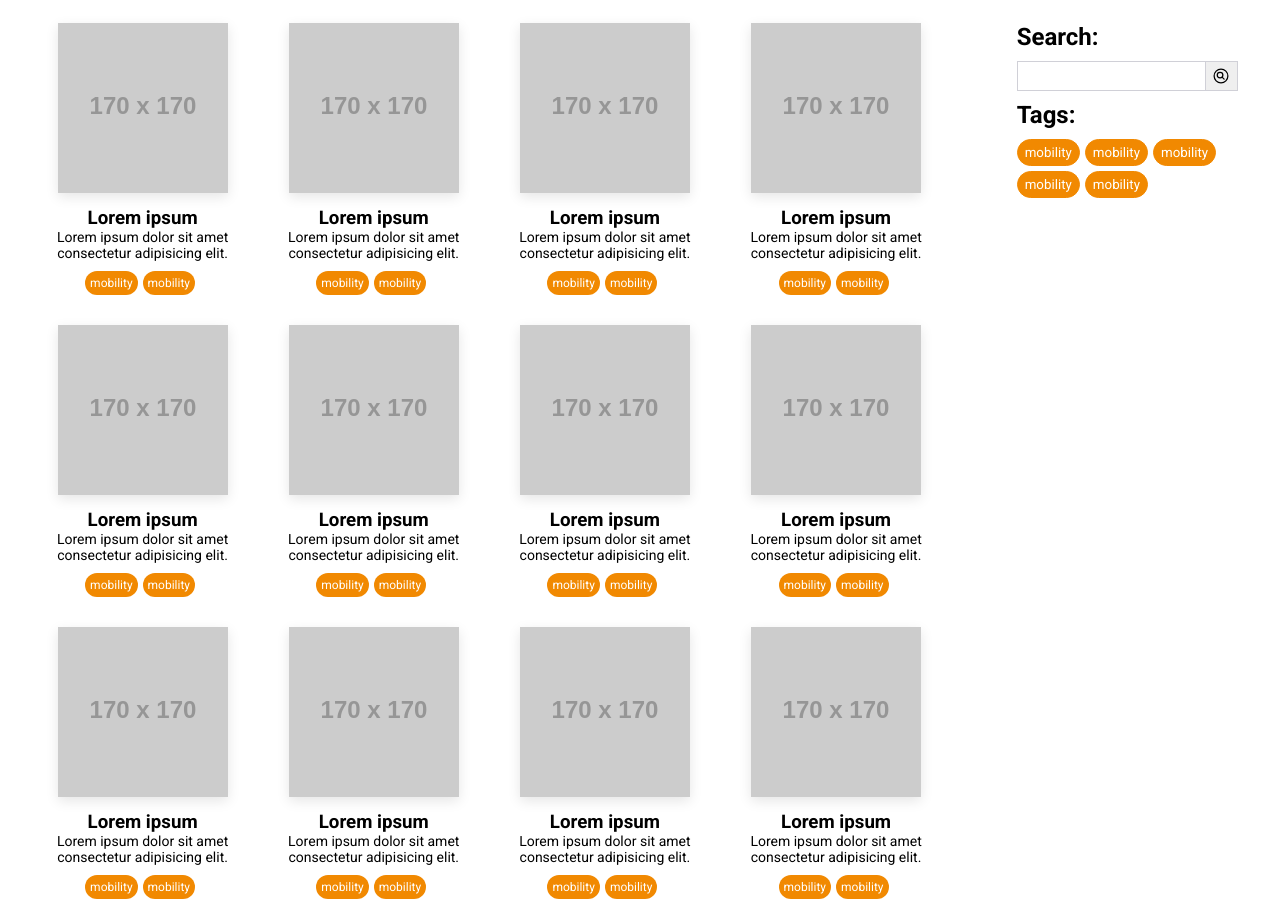
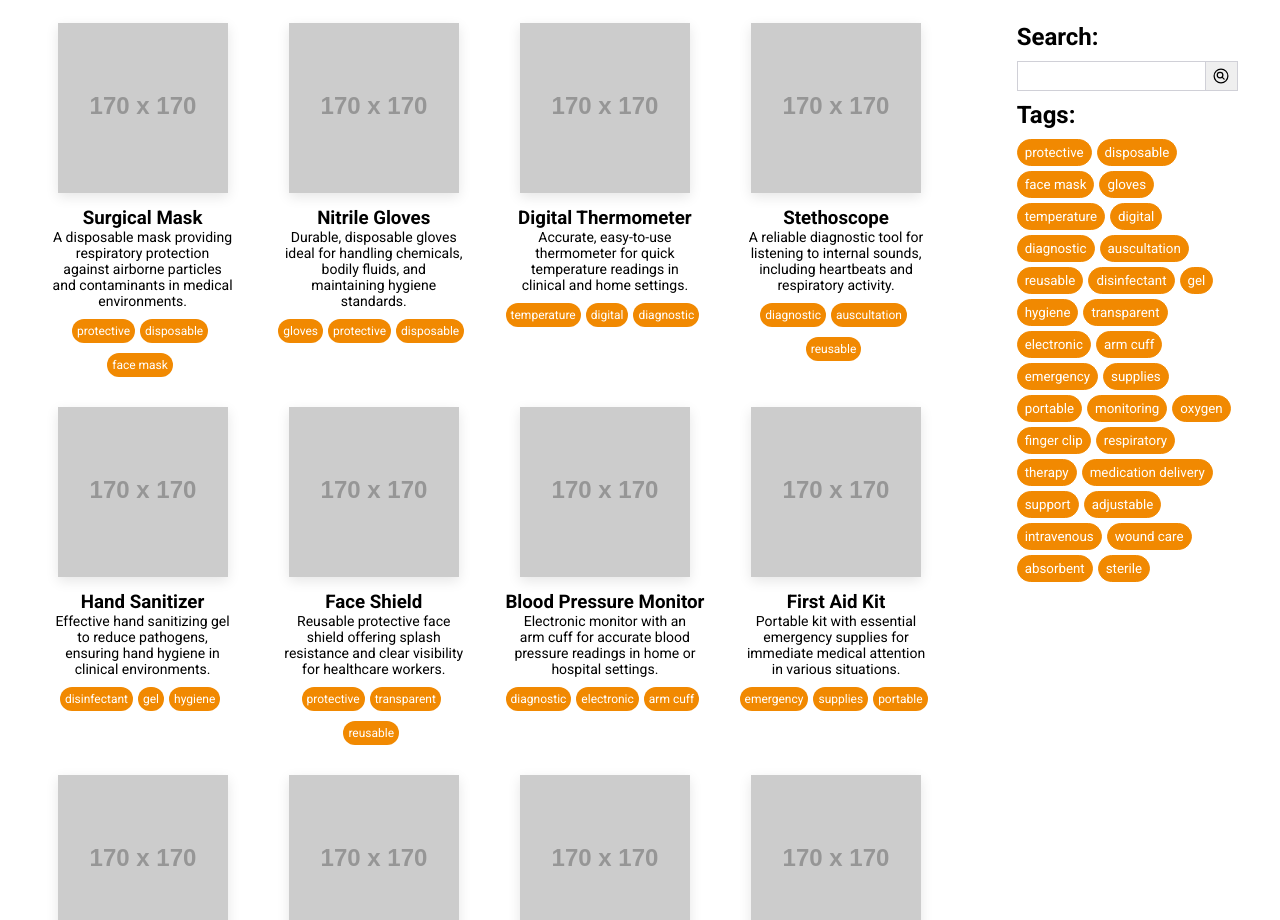
Before and after one commit to MKashanButt/squad-medical-supplies, a Next.js app: page /products in a window 1280 px wide. Shown: the part 1880-2800 px from the top of the page. Built offline with nearby package versions, Linux system fonts and the light colour scheme.

Commit message:
added following features - Product Data - Search Filter - Tag Filter

```diff
--- a/src/app/products/page.tsx
+++ b/src/app/products/page.tsx
@@ -1,3 +1,5 @@
+"use client"
+import { useState } from "react";
 import styles from "@/assets/css/Products.module.css"
 import Image from "next/image"
 
@@ -8,8 +10,105 @@ import "swiper/css/navigation";
 
 import HeroImage from "@/assets/images/doctor-group.png"
 import quotes from "@/assets/images/quotes.png"
+import Link from "next/link";
 
 export default function Products() {
+    const [searchTerm, setSearchTerm] = useState("");
+
+    const products = [
+        {
+            "id": "1",
+            "image": "https://placehold.co/170",
+            "name": "Surgical Mask",
+            "description": "A disposable mask providing respiratory protection against airborne particles and contaminants in medical environments.",
+            "tags": "protective, disposable, face mask"
+        },
+        {
+            "id": "2",
+            "image": "https://placehold.co/170",
+            "name": "Nitrile Gloves",
+            "description": "Durable, disposable gloves ideal for handling chemicals, bodily fluids, and maintaining hygiene standards.",
+            "tags": "gloves, protective, disposable"
+        },
+        {
+            "id": "3",
+            "image": "https://placehold.co/170",
+            "name": "Digital Thermometer",
+            "description": "Accurate, easy-to-use thermometer for quick temperature readings in clinical and home settings.",
+            "tags": "temperature, digital, diagnostic"
+        },
+        {
+            "id": "4",
+            "image": "https://placehold.co/170",
+            "name": "Stethoscope",
+            "description": "A reliable diagnostic tool for listening to internal sounds, including heartbeats and respiratory activity.",
+            "tags": "diagnostic, auscultation, reusable"
+        },
+        {
+            "id": "5",
+            "image": "https://placehold.co/170",
+            "name": "Hand Sanitizer",
+            "description": "Effective hand sanitizing gel to reduce pathogens, ensuring hand hygiene in clinical environments.",
+            "tags": "disinfectant, gel, hygiene"
+        },
+        {
+            "id": "6",
+            "image": "https://placehold.co/170",
+            "name": "Face Shield",
+            "description": "Reusable protective face shield offering splash resistance and clear visibility for healthcare workers.",
+            "tags": "protective, transparent, reusable"
+        },
+        {
+            "id": "7",
+            "image": "https://placehold.co/170",
+            "name": "Blood Pressure Monitor",
+            "description": "Electronic monitor with an arm cuff for accurate blood pressure readings in home or hospital settings.",
+            "tags": "diagnostic, electronic, arm cuff"
+        },
+        {
+            "id": "8",
+            "image": "https://placehold.co/170",
+            "name": "First Aid Kit",
+            "description": "Portable kit with essential emergency supplies for immediate medical attention in various situations.",
+            "tags": "emergency, supplies, portable"
+        },
+        {
+            "id": "9",
+            "image": "https://placehold.co/170",
+            "name": "Pulse Oximeter",
+            "description": "Finger clip device to measure oxygen saturation levels and pulse rate with high accuracy.",
+            "tags": "monitoring, oxygen, finger clip"
+        },
+        {
+            "id": "10",
+            "image": "https://placehold.co/170",
+            "name": "Nebulizer",
+            "description": "Efficient device for respiratory therapy, delivering medication directly to the lungs through a mist.",
+            "tags": "respiratory, therapy, medication delivery"
+        },
+        {
+            "id": "11",
+            "image": "https://placehold.co/170",
+            "name": "IV Drip Stand",
+            "description": "Adjustable support stand for intravenous fluids, designed to be stable and portable.",
+            "tags": "support, adjustable, intravenous"
+        },
+        {
+            "id": "12",
+            "image": "https://placehold.co/170",
+            "name": "Sterile Gauze Pads",
+            "description": "Absorbent, sterile gauze for wound care, minimizing infection risk while dressing wounds.",
+            "tags": "wound care, absorbent, sterile"
+        }
+    ]
+
+    const filteredProducts = products.filter(product =>
+        product.name.toLowerCase().includes(searchTerm.toLowerCase()) ||
+        product.tags.toLowerCase().includes(searchTerm.toLowerCase())
+    );
+
+    const uniqueTags = Array.from(new Set(products.flatMap(product => product.tags.split(",").map(tag => tag.trim()))));
+
     return (
         <main>
             <section className={styles.hero}>
@@ -20,13 +119,21 @@ export default function Products() {
                 <Image src={HeroImage} alt="group of doctors" />
             </section>
             <form action="" className={styles.searchForm}>
-                <input type="search" name="productSearch" id="productSearch" />
-                <button>
+                <input
+                    type="search"
+                    name="productSearch"
+                    id="productSearch"
+                    value={searchTerm}
+                    onChange={(e) => setSearchTerm(e.target.value)}
+                />
+                <button type="button">
+                    <Link href="#products">
                         <svg xmlns="http://www.w3.org/2000/svg" className={styles.icon} viewBox="0 0 512 512">
                             <path d="M256 80a176 176 0 10176 176A176 176 0 00256 80z" fill="none" stroke="currentColor" stroke-miterlimit="10" stroke-width="32" />
                             <path d="M232 160a72 72 0 1072 72 72 72 0 00-72-72z" fill="none" stroke="currentColor" stroke-miterlimit="10" stroke-width="32" />
                             <path fill="none" stroke="currentColor" stroke-linecap="round" stroke-miterlimit="10" stroke-width="32" d="M283.64 283.64L336 336" />
                         </svg>
+                    </Link>
                 </button>
             </form>
             <section className={styles.promotion}>
@@ -102,85 +209,29 @@ export default function Products() {
                 </div>
             </section>
             <section className={styles.products}>
-                <div className={styles.stage}>
-                    <div className={styles.item}>
-                        <Image src="https://placehold.co/170" alt="" width="170" height="170" />
-                        <h3>Lorem ipsum</h3>
-                        <p>Lorem ipsum dolor sit amet consectetur adipisicing elit.</p>
-                        <span>mobility</span><span>mobility</span>
+                <div className={styles.stage} id="products">
+                    {filteredProducts.map(product => (
+                        <div className={styles.item} key={product.id}>
+                            <Image src={product.image + "?text=" + product.name} alt="" width="170" height="170" />
+                            <h3>{product.name}</h3>
+                            <p>{product.description}</p>
+                            {product.tags.split(",").map(tag => (
+                                <span>{tag}</span>
+                            ))}
                         </div>
-                    <div className={styles.item}>
-                        <Image src="https://placehold.co/170" alt="" width="170" height="170" />
-                        <h3>Lorem ipsum</h3>
-                        <p>Lorem ipsum dolor sit amet consectetur adipisicing elit.</p>
-                        <span>mobility</span><span>mobility</span>
-                    </div>
-                    <div className={styles.item}>
-                        <Image src="https://placehold.co/170" alt="" width="170" height="170" />
-                        <h3>Lorem ipsum</h3>
-                        <p>Lorem ipsum dolor sit amet consectetur adipisicing elit.</p>
-                        <span>mobility</span><span>mobility</span>
-                    </div>
-                    <div className={styles.item}>
-                        <Image src="https://placehold.co/170" alt="" width="170" height="170" />
-                        <h3>Lorem ipsum</h3>
-                        <p>Lorem ipsum dolor sit amet consectetur adipisicing elit.</p>
-                        <span>mobility</span><span>mobility</span>
-                    </div>
-                    <div className={styles.item}>
-                        <Image src="https://placehold.co/170" alt="" width="170" height="170" />
-                        <h3>Lorem ipsum</h3>
-                        <p>Lorem ipsum dolor sit amet consectetur adipisicing elit.</p>
-                        <span>mobility</span><span>mobility</span>
-                    </div>
-                    <div className={styles.item}>
-                        <Image src="https://placehold.co/170" alt="" width="170" height="170" />
-                        <h3>Lorem ipsum</h3>
-                        <p>Lorem ipsum dolor sit amet consectetur adipisicing elit.</p>
-                        <span>mobility</span><span>mobility</span>
-                    </div>
-                    <div className={styles.item}>
-                        <Image src="https://placehold.co/170" alt="" width="170" height="170" />
-                        <h3>Lorem ipsum</h3>
-                        <p>Lorem ipsum dolor sit amet consectetur adipisicing elit.</p>
-                        <span>mobility</span><span>mobility</span>
-                    </div>
-                    <div className={styles.item}>
-                        <Image src="https://placehold.co/170" alt="" width="170" height="170" />
-                        <h3>Lorem ipsum</h3>
-                        <p>Lorem ipsum dolor sit amet consectetur adipisicing elit.</p>
-                        <span>mobility</span><span>mobility</span>
-                    </div>
-                    <div className={styles.item}>
-                        <Image src="https://placehold.co/170" alt="" width="170" height="170" />
-                        <h3>Lorem ipsum</h3>
-                        <p>Lorem ipsum dolor sit amet consectetur adipisicing elit.</p>
-                        <span>mobility</span><span>mobility</span>
-                    </div>
-                    <div className={styles.item}>
-                        <Image src="https://placehold.co/170" alt="" width="170" height="170" />
-                        <h3>Lorem ipsum</h3>
-                        <p>Lorem ipsum dolor sit amet consectetur adipisicing elit.</p>
-                        <span>mobility</span><span>mobility</span>
-                    </div>
-                    <div className={styles.item}>
-                        <Image src="https://placehold.co/170" alt="" width="170" height="170" />
-                        <h3>Lorem ipsum</h3>
-                        <p>Lorem ipsum dolor sit amet consectetur adipisicing elit.</p>
-                        <span>mobility</span><span>mobility</span>
-                    </div>
-                    <div className={styles.item}>
-                        <Image src="https://placehold.co/170" alt="" width="170" height="170" />
-                        <h3>Lorem ipsum</h3>
-                        <p>Lorem ipsum dolor sit amet consectetur adipisicing elit.</p>
-                        <span>mobility</span><span>mobility</span>
-                    </div>
+                    ))}
                 </div>
                 <div className={styles.filters}>
-                    <form action="" method="GET">
+                    <form action="" method="GET" onSubmit={(event) => event.preventDefault}>
                         <h2>Search:</h2>
                         <div className={styles.search}>
-                            <input type="search" name="fitlerSearch" id="filterSearch" />
+                            <input
+                                type="search"
+                                name="fitlerSearch"
+                                id="filterSearch"
+                                value={searchTerm}
+                                onChange={(e) => setSearchTerm(e.target.value)}
+                            />
                             <button>
                                 <svg xmlns="http://www.w3.org/2000/svg" className={styles.icon} viewBox="0 0 512 512">
                                     <path d="M256 80a176 176 0 10176 176A176 176 0 00256 80z" fill="none" stroke="currentColor" stroke-miterlimit="10" stroke-width="32" />
@@ -191,11 +242,11 @@ export default function Products() {
                         </div>
                         <h2>Tags:</h2>
                         <div className={styles.tags}>
-                            <button>mobility</button>
-                            <button>mobility</button>
-                            <button>mobility</button>
-                            <button>mobility</button>
-                            <button>mobility</button>
+                            {
+                                uniqueTags.map(tag => (
+                                    <button onClick={() => setSearchTerm(tag)} type="button">{tag}</button>
+                                ))
+                            }
                         </div>
                     </form>
                 </div>
```
Also changed, not shown: src/app/about/page.tsx (+44 -0 lines), src/app/page.tsx (+6 -4 lines), src/assets/css/About.module.css (+54 -0 lines), src/components/PopupForm.tsx (+8 -4 lines). Lines whose indentation alone changed are shown as unchanged.
